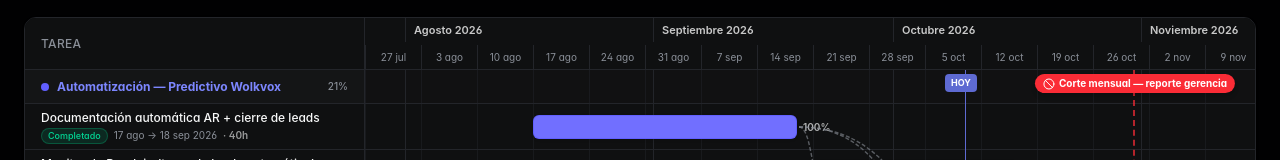
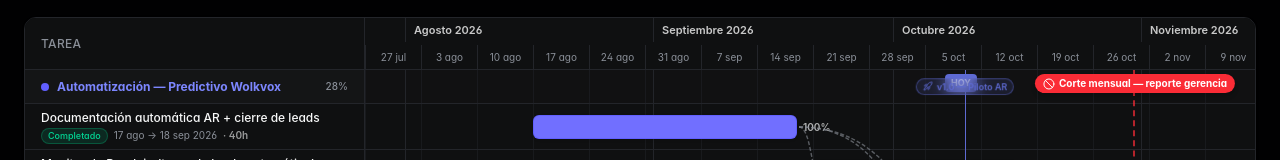
Before and after one commit to Automotive-industry/automatic-grantt, a React (Vite) app: page / in a window 1280 px wide. Shown: the part 333-493 px from the top of the page. Built offline with nearby package versions, Linux system fonts and the light colour scheme.

Commit message:
Tags de version en banda de proyecto + avances en tooltip de barras

```diff
--- a/src/components/GanttChart.tsx
+++ b/src/components/GanttChart.tsx
@@ -193,7 +193,13 @@ export function GanttChart({
 
           {rows.map((row, i) =>
             row.type === "project" ? (
-              <ProjectRow key={`p-${row.project.id}`} row={row} />
+              <ProjectRow
+                key={`p-${row.project.id}`}
+                row={row}
+                timelineStart={timeline.start}
+                pxPerDay={pxPerDay}
+                onSelect={onSelect}
+              />
             ) : (
               <TaskRow
                 key={row.task.id}
@@ -262,13 +268,24 @@ export function GanttChart({
   )
 }
 
-function ProjectRow({ row }: { row: Extract<Row, { type: "project" }> }) {
+function ProjectRow({
+  row,
+  timelineStart,
+  pxPerDay,
+  onSelect,
+}: {
+  row: Extract<Row, { type: "project" }>
+  timelineStart: Date
+  pxPerDay: number
+  onSelect: (task: GanttTask, project: GanttProject) => void
+}) {
   const { project } = row
   const colors = PROJECT_COLORS[project.color]
   const avg = Math.round(
     project.tasks.reduce((acc, t) => acc + t.progress, 0) /
       project.tasks.length
   )
+  const releases = project.tasks.filter((t) => t.release)
   return (
     <div
       className="flex border-b bg-muted/40"
@@ -286,7 +303,20 @@ function ProjectRow({ row }: { row: Extract<Row, { type: "project" }> }) {
           {avg}%
         </span>
       </div>
-      <div className="flex-1" />
+      {/* tags de versión sobre la línea de tiempo del proyecto */}
+      <div className="relative flex-1">
+        {releases.map((t) => (
+          <button
+            key={t.id}
+            onClick={() => onSelect(t, project)}
+            className="absolute top-1/2 z-10 flex -translate-x-1/2 -translate-y-1/2 items-center gap-1 rounded-full border border-primary/50 bg-primary/15 px-1.5 py-px text-[9px] font-semibold text-primary backdrop-blur transition-colors hover:bg-primary/30"
+            style={{ left: dayToX(t.end, timelineStart, pxPerDay) }}
+          >
+            <Rocket className="size-2.5" />
+            <span className="max-w-28 truncate">{t.name}</span>
+          </button>
+        ))}
+      </div>
     </div>
   )
 }
@@ -529,6 +559,26 @@ function TooltipBody({
         </div>
       )}
       {task.notes && <div className="text-muted-foreground">{task.notes}</div>}
+      {task.updates && task.updates.length > 0 && (
+        <div className="space-y-0.5 border-t border-border/50 pt-1">
+          <div className="text-[10px] font-medium uppercase tracking-wide text-muted-foreground">
+            Avances
+          </div>
+          {task.updates.slice(-3).map((u, i) => (
+            <div key={i} className="text-muted-foreground">
+              <span className="text-foreground/60">
+                {format(parseISO(u.date), "d MMM", { locale: es })}:
+              </span>{" "}
+              {u.text}
+            </div>
+          ))}
+          {task.updates.length > 3 && (
+            <div className="text-[10px] text-muted-foreground">
+              +{task.updates.length - 3} más — clic para ver todo
+            </div>
+          )}
+        </div>
+      )}
     </div>
   )
 }
--- a/src/data/tasks.json
+++ b/src/data/tasks.json
@@ -146,6 +146,30 @@
           "deps": [
             "wv-api"
           ]
+        },
+        {
+          "id": "wo-rel-v1-0-piloto-ar",
+          "name": "v1.0 — Piloto AR",
+          "status": "done",
+          "progress": 100,
+          "start": "2026-10-10",
+          "end": "2026-10-10",
+          "milestone": true,
+          "release": true,
+          "updates": [
+            {
+              "date": "2026-10-09",
+              "text": "Documentación automática AR + cierre de leads: Flujo Argentina validado: 10 leads en 3min50s (~23s/lead)"
+            },
+            {
+              "date": "2026-10-09",
+              "text": "Documentación automática AR + cierre de leads: Piloto Selenium OK: lectura Salesforce, 43/43 tests"
+            },
+            {
+              "date": "2026-10-09",
+              "text": "Monitor de Bandeja (toma de leads automática): Implementado ciclo lead_monitor + SSE + guardian; falta piloto real en Salesforce"
+            }
+          ]
         }
       ]
     },
```
